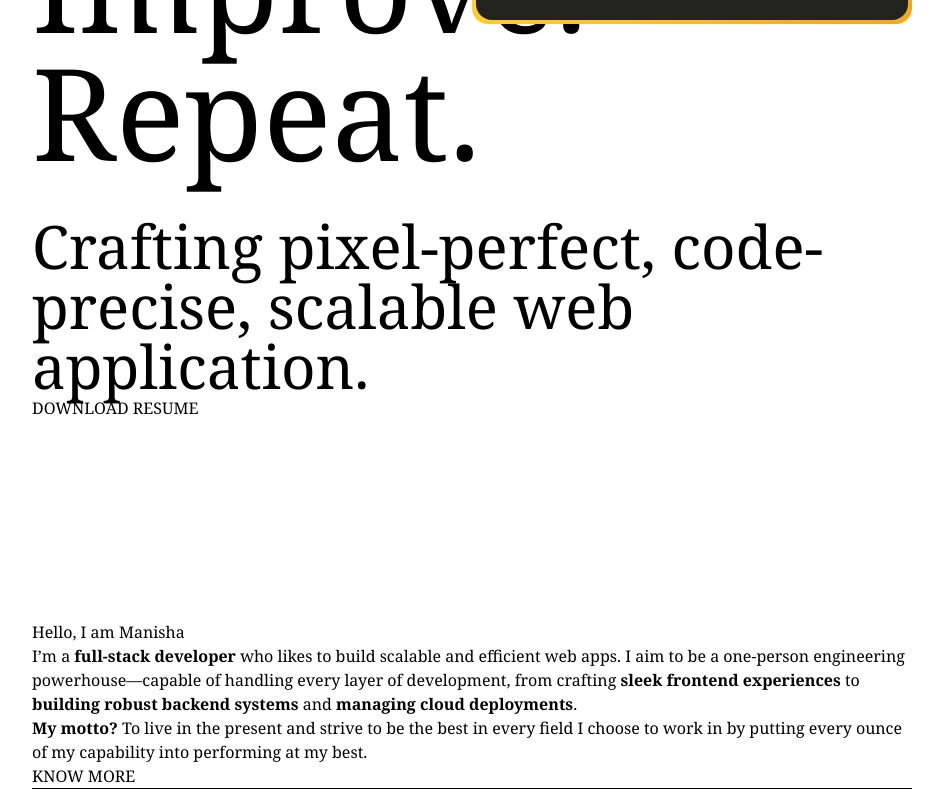
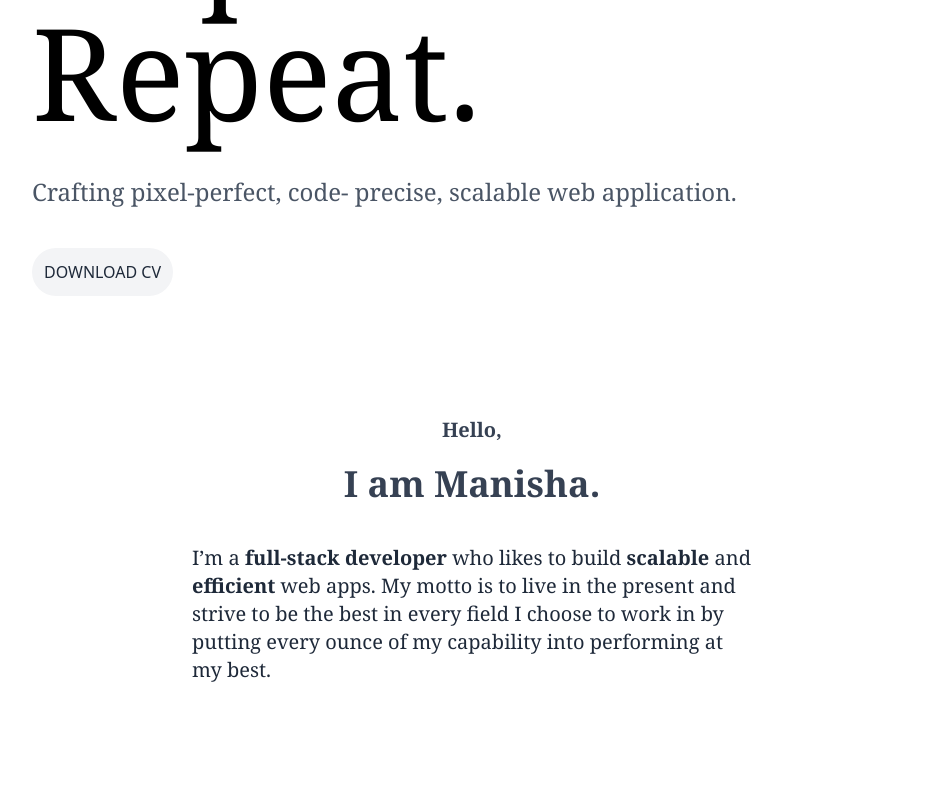
Before and after one commit to ManishaBose/portfolio, a React (Vite) app: page / in a window 1280 px wide. Shown: the part 520-1312 px from the top of the page, without its empty margins (168-1111 px from the left). Built offline with nearby package versions, Linux system fonts and the light colour scheme.

Commit message:
Design the About section

```diff
--- a/src/components/About/About.jsx
+++ b/src/components/About/About.jsx
@@ -1,18 +1,13 @@
 export function About(){
     return(
-        <div>
-            <div>Hello, I am Manisha</div>
-            <div>
-                I’m a <b>full-stack developer</b> who likes to build scalable and efficient web apps.
-                I aim to be a one-person engineering powerhouse—capable of handling every layer of development,
-                from crafting <b>sleek frontend experiences</b> to <b>building robust backend systems</b> and <b>managing cloud deployments</b>.
-            </div>
-            <div>
-                <b>My motto?</b> To live in the present and strive to be the best in every field I choose to work in by putting
+        <div className="text-xl text-gray-700 pb-40">
+            <div className="text-center font-bold pb-5">Hello,</div>
+            <div className="text-center font-bold text-4xl pb-10">I am Manisha.</div>
+            <div className="text-gray-800 pl-40 pr-40">
+                I’m a <b>full-stack developer</b> who likes to build <b>scalable</b> and <b>efficient</b> web apps.
+                My motto is to live in the present and strive to be the best in every field I choose to work in by putting
                 every ounce of my capability into performing at my best.
-            </div>
-            <button>KNOW MORE</button>
-            <hr/>
+                </div>
         </div>
     )
 }
--- a/src/components/Hero/Hero.jsx
+++ b/src/components/Hero/Hero.jsx
@@ -2,7 +2,7 @@ import me from '../../assets/me.png'
 import { motion, useSpring } from "framer-motion"
 export function Hero(){
     return(
-        <div className='pt-20 pb-50'>
+        <div className='pt-10 pb-30'>
             <div className="grid grid-cols-2">
                 <div className='w-max'>
                     <div className='text-9xl'>Build.</div>
@@ -14,8 +14,10 @@ export function Hero(){
                     <img src={me} className='card-content rounded-lg'/>
                 </div>
             </div>
-            <div className='pt-10 text-6xl'>Crafting pixel-perfect, code-  precise, scalable web application.</div>
-        <   button>DOWNLOAD RESUME</button>
+            <div className='pt-10 text-2xl text-gray-600 pb-10'>Crafting pixel-perfect, code-  precise, scalable web application.</div>
+            <a href='/cv.pdf' download>
+                <button className='bg-gray-100 p-3 rounded-full cursor-pointer text-gray-800 font-sans'>DOWNLOAD CV</button>
+            </a>
         </div>
     )
 }
```
Also changed, not shown: 1 other file (tests, documents, lock files or other folders).
